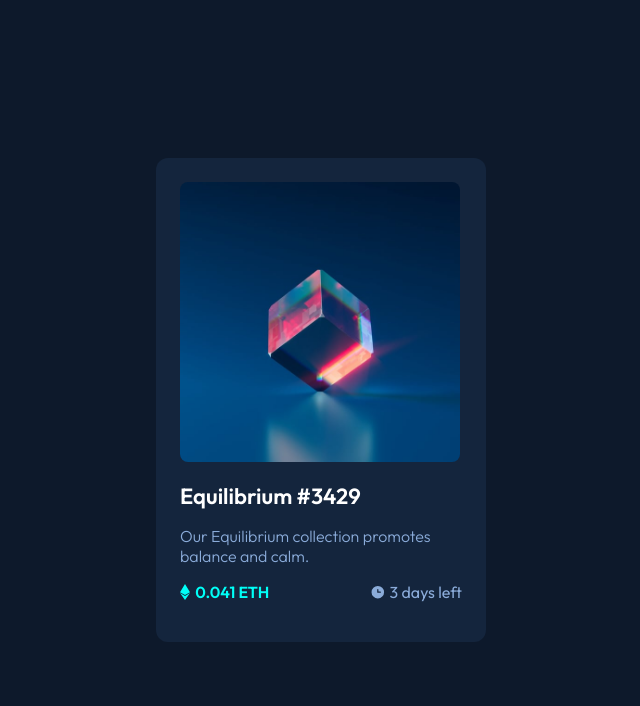
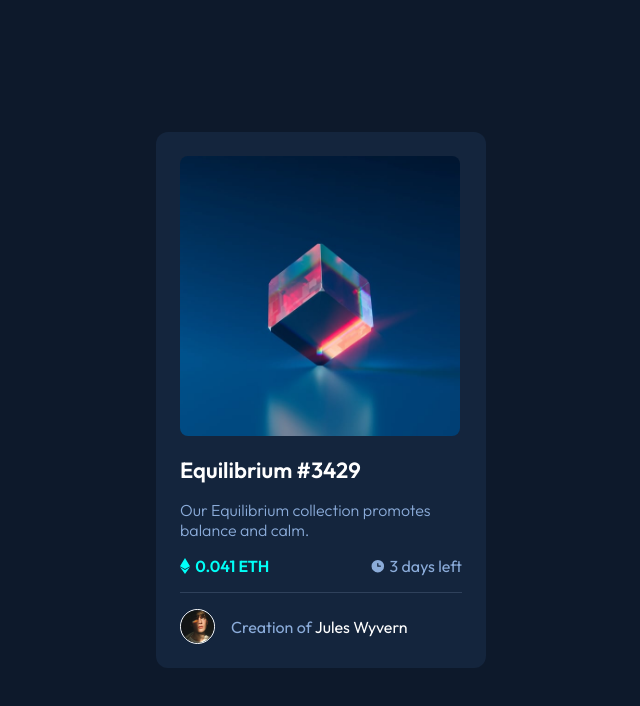
Before and after one commit to acamposlucas/nft-preview-card-component, a React (Create React App) app: page / in a window 1280 px wide. Shown: the top 706 px of the page, without its empty margins (319-959 px from the left). Built offline with nearby package versions, Linux system fonts and the light colour scheme.

Commit message:
create Card creator component

```diff
--- a/src/components/Card/index.tsx
+++ b/src/components/Card/index.tsx
@@ -7,8 +7,12 @@ import {
   NFTInformation,
   NFTPrice,
   NFTTimer,
+  Creator,
+  CreatorImg,
+  CreatorInfo,
 } from "./styles";
 import imageEquilibrium from "../../assets/images/image-equilibrium.jpg";
+import creatorImg from "../../assets/images/image-avatar.png";
 import { ReactComponent as LogoNFT } from "../../assets/images/icon-view.svg";
 export default function Card() {
   return (
@@ -22,6 +26,12 @@ export default function Card() {
         <NFTPrice>0.041 ETH</NFTPrice>
         <NFTTimer>3 days left</NFTTimer>
       </NFTInformation>
+      <Creator>
+        <CreatorImg src={creatorImg} alt="" />
+        <CreatorInfo>
+          Creation of <span>Jules Wyvern</span>
+        </CreatorInfo>
+      </Creator>
     </Container>
   );
 }
--- a/src/components/Card/styles.ts
+++ b/src/components/Card/styles.ts
@@ -73,3 +73,31 @@ export const NFTTimer = styled.span`
     margin-right: 0.2rem;
   }
 `;
+
+export const Creator = styled.div`
+  align-items: center;
+  border-top: 1px solid var(--line);
+  display: flex;
+  gap: 1rem;
+  padding-top: 1rem;
+`;
+
+export const CreatorImg = styled.img`
+  border-radius: 100%;
+  border: 1px solid var(--white);
+  height: 35px;
+  width: 35px;
+`;
+
+export const CreatorInfo = styled.p`
+  color: var(--soft-blue);
+
+  span {
+    color: var(--white);
+    transition: color 0.2s;
+
+    &:hover {
+      color: var(--cyan);
+    }
+  }
+`;
```
